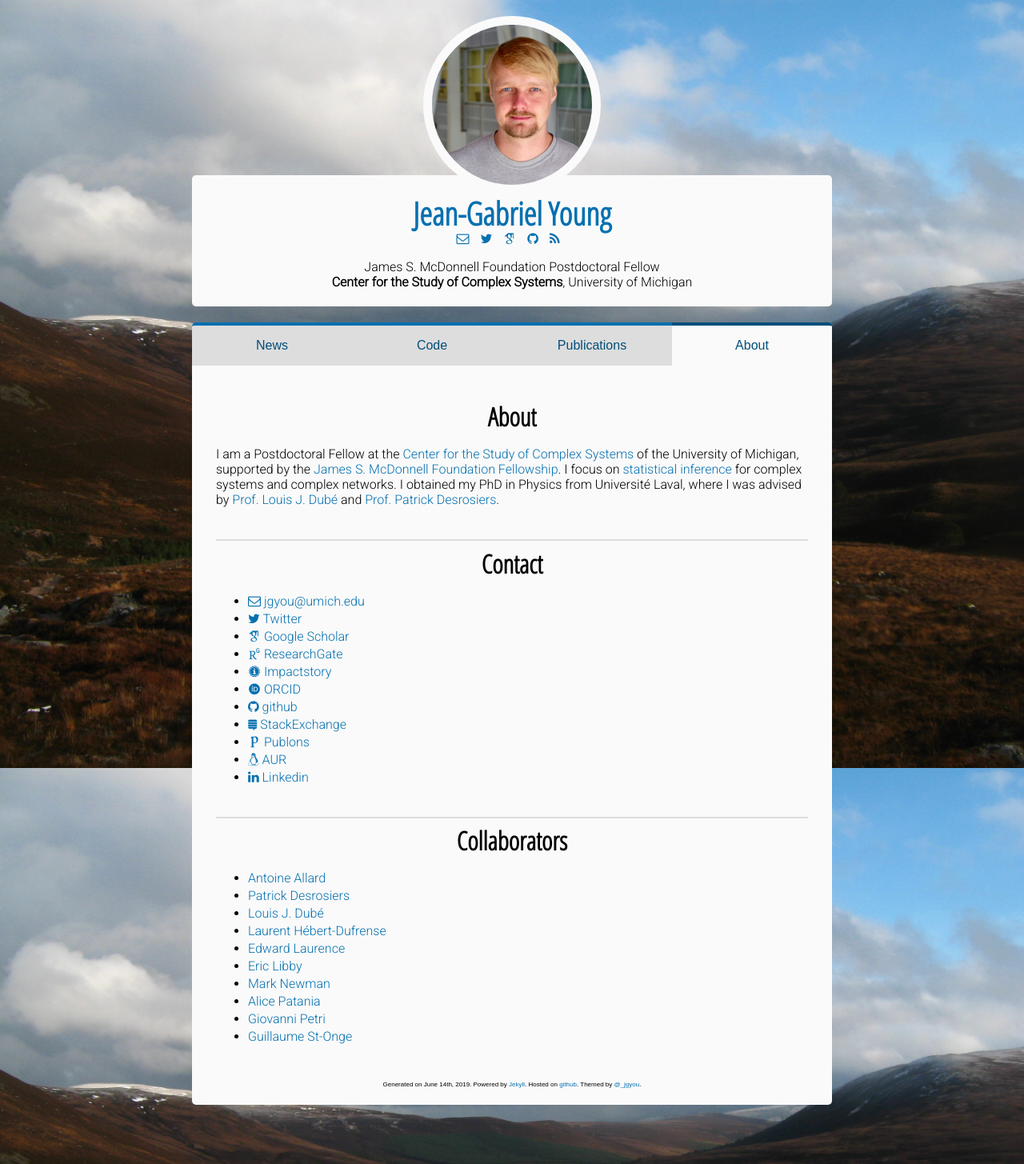
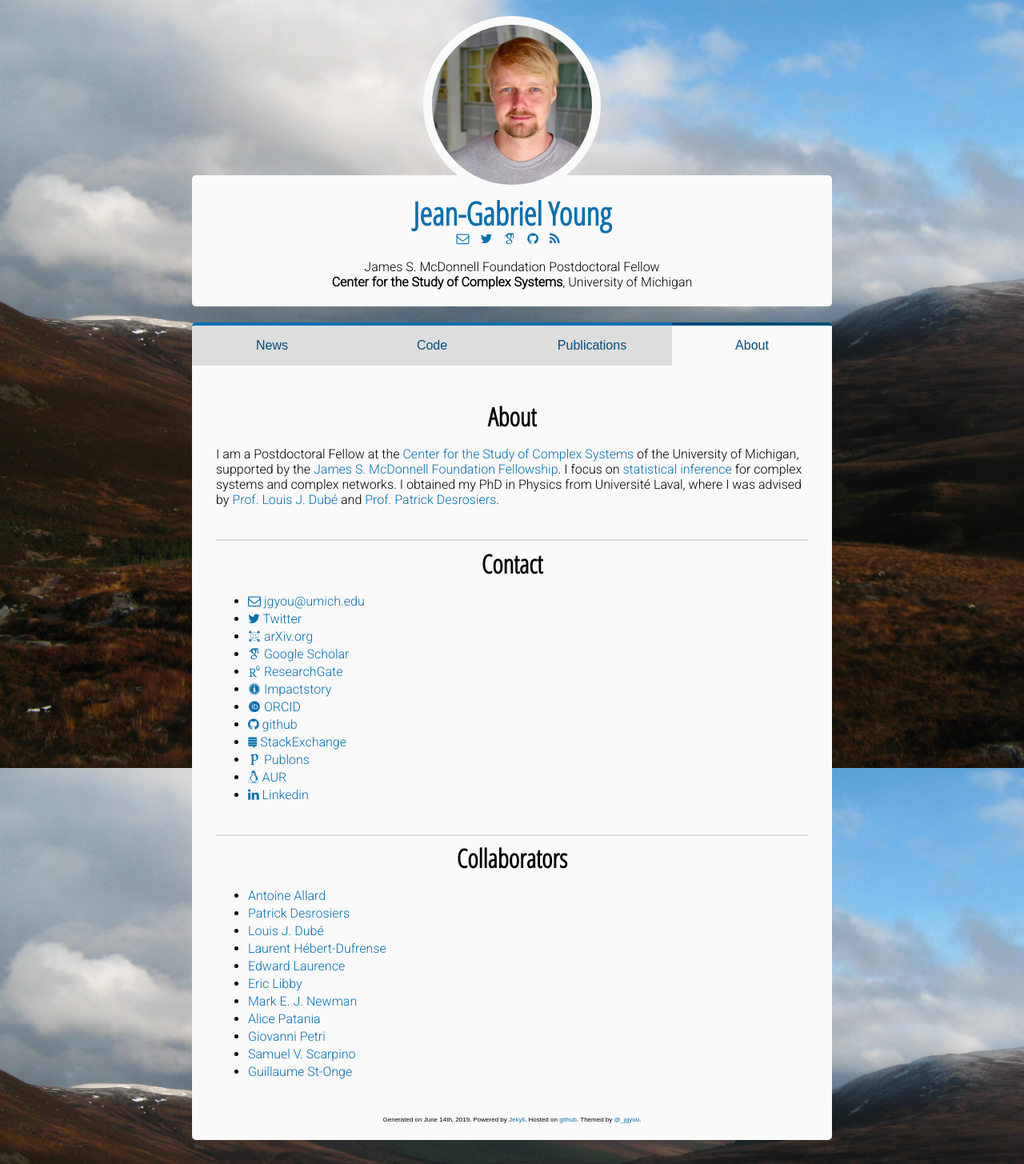
Before and after one commit to jg-you/jg-you.github.io, a Jekyll site: the page built from about.md, in a window 1280 px wide. Shown: the whole page at 80% size. Built offline with Jekyll 4.4.1, drawn with Linux system fonts in a browser that asks for light colours; some web fonts are replaced; comment, search, counter and statistics services are not loaded.

Commit message:
I work with Sam now

```diff
--- a/about.md
+++ b/about.md
@@ -19,6 +19,9 @@ I obtained my PhD in Physics from  Université Laval, where I was advised by [Pr
 </li>
 <li class="contact-list-item">
 <a href="http://www.twitter.com/_jgyou"><i class="fa fa-twitter" aria-hidden="true"></i> Twitter </a>
+</li>
+<li class="contact-list-item">
+<a href="https://arxiv.org/a/young_j_1.html"><i class="ai ai-arxiv" aria-hidden="true"></i>  arXiv.org </a>
 </li>
 <li class="contact-list-item">
 <a href="https://scholar.google.ca/citations?user=qmKcNSoAAAAJ&hl=en"><i class="ai ai-google-scholar" aria-hidden="true"></i>  Google Scholar </a>
@@ -58,8 +61,9 @@ I obtained my PhD in Physics from  Université Laval, where I was advised by [Pr
 <li class="collab-list-item"><a href="http://laurenthebertdufresne.github.io/"> Laurent Hébert-Dufrense </a></li>
 <li class="collab-list-item"><a href="http://edwardlaurence.me/"> Edward Laurence </a></li>
 <li class="collab-list-item"><a href="http://ericlibby.github.io/"> Eric Libby </a></li>
-<li class="collab-list-item"><a href="http://www-personal.umich.edu/~mejn/"> Mark Newman </a></li>
+<li class="collab-list-item"><a href="http://www-personal.umich.edu/~mejn/"> Mark E. J. Newman </a></li>
 <li class="collab-list-item"><a href="https://alpatania.github.io/"> Alice Patania </a></li>
 <li class="collab-list-item"><a href="https://lordgrilo.github.io/"> Giovanni Petri </a></li>
+<li class="collab-list-item"><a href="http://scarpino.github.io/"> Samuel V. Scarpino</a></li>
 <li class="collab-list-item"><a href="https://gstonge.github.io/"> Guillaume St-Onge </a></li>
 </ul>
```
